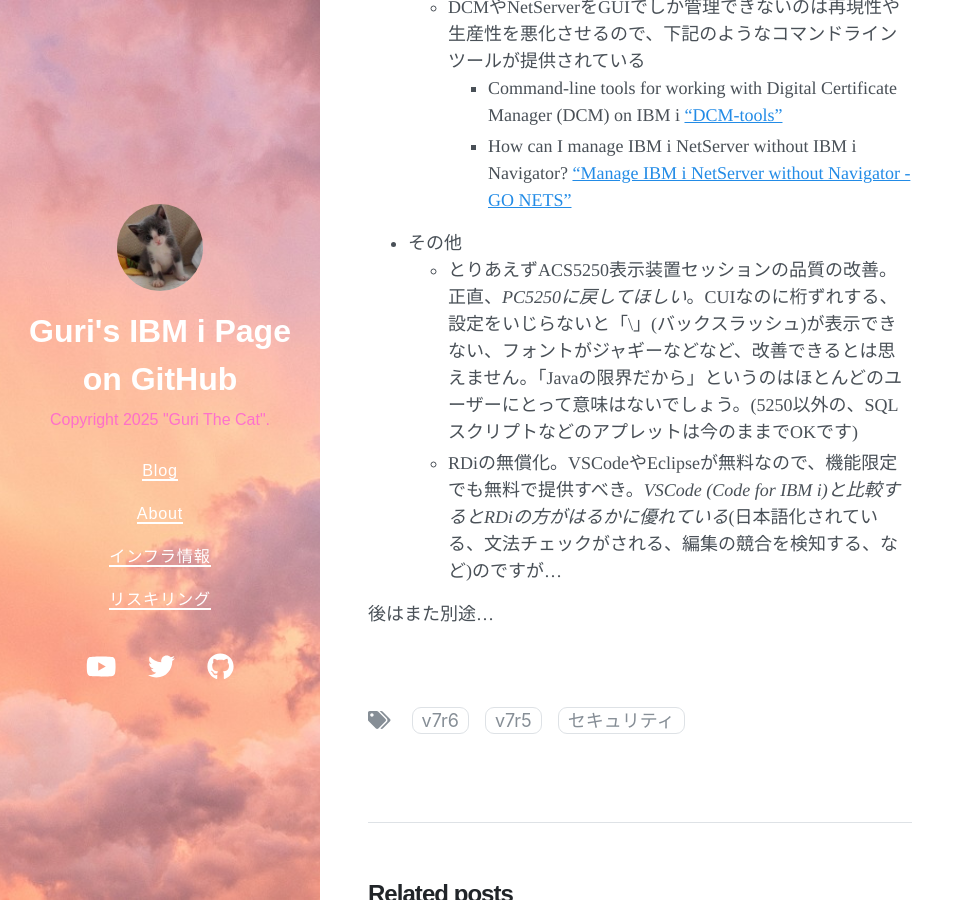
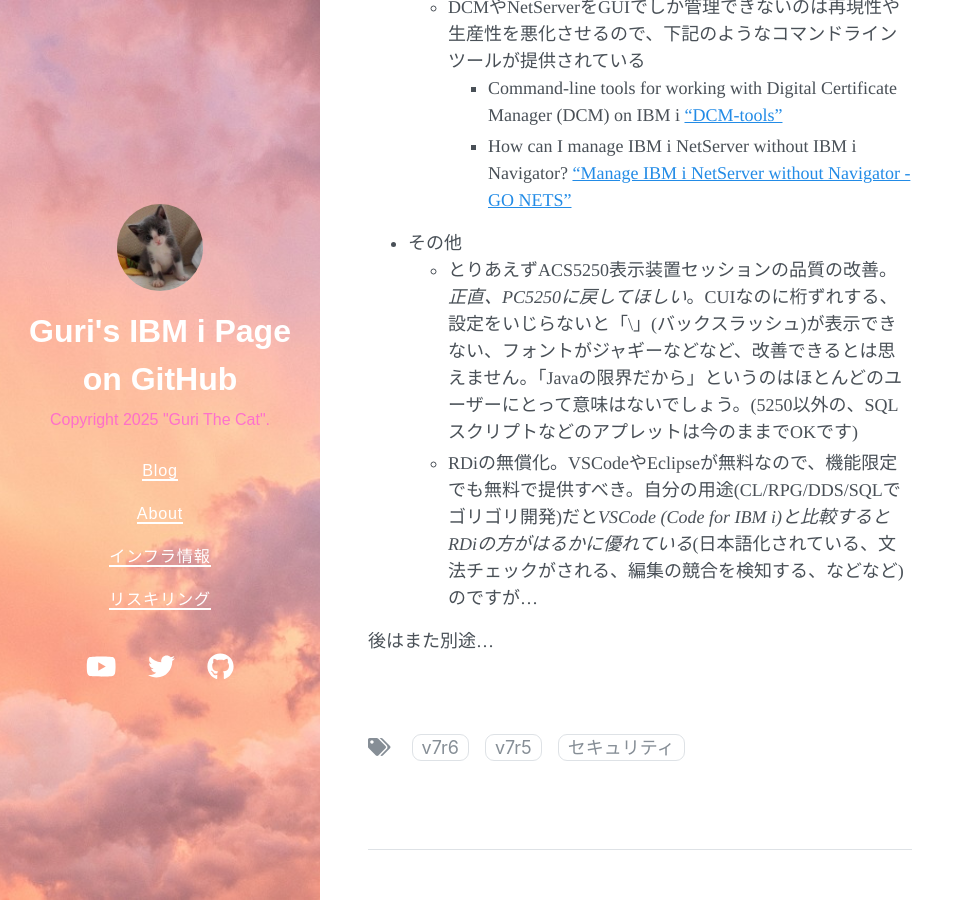
Before and after one commit to GuriCat/GuriPages, a Jekyll site: the page built from _posts/2025-04-09-IBM i 7.6の発表.markdown, in a window 1280 px wide and 900 px high, scrolled down 2594 px. Shown: the whole window, without its empty margins (0-975 px from the left). Built offline with Jekyll 4.4.1, drawn with Linux system fonts in a browser that asks for light colours; nearby versions of some CDN libraries; a script that is not in the unit is left out.

Commit message:
Update 2025-04-09-IBM i 7.6の発表.markdown

```diff
--- a/_posts/2025-04-09-IBM i 7.6の発表.markdown
+++ b/_posts/2025-04-09-IBM i 7.6の発表.markdown
@@ -61,8 +61,8 @@
     - How can I manage IBM i NetServer without IBM i Navigator? ["Manage IBM i NetServer without Navigator - GO NETS"](https://www.ibm.com/support/pages/manage-ibm-i-netserver-without-navigator-go-nets){:target="_blank"}
 
 - その他
-  - とりあえずACS5250表示装置セッションの品質の改善。正直、*PC5250に戻してほしい*。CUIなのに桁ずれする、設定をいじらないと「\」(バックスラッシュ)が表示できない、フォントがジャギーなどなど、改善できるとは思えません。「Javaの限界だから」というのはほとんどのユーザーにとって意味はないでしょう。(5250以外の、SQLスクリプトなどのアプレットは今のままでOKです)
-  - RDiの無償化。VSCodeやEclipseが無料なので、機能限定でも無料で提供すべき。*VSCode (Code for IBM i)と比較するとRDiの方がはるかに優れている*(日本語化されている、文法チェックがされる、編集の競合を検知する、など)のですが...
+  - とりあえずACS5250表示装置セッションの品質の改善。*正直、PC5250に戻してほしい*。CUIなのに桁ずれする、設定をいじらないと「\」(バックスラッシュ)が表示できない、フォントがジャギーなどなど、改善できるとは思えません。「Javaの限界だから」というのはほとんどのユーザーにとって意味はないでしょう。(5250以外の、SQLスクリプトなどのアプレットは今のままでOKです)
+  - RDiの無償化。VSCodeやEclipseが無料なので、機能限定でも無料で提供すべき。自分の用途(CL/RPG/DDS/SQLでゴリゴリ開発)だと*VSCode (Code for IBM i)と比較するとRDiの方がはるかに優れている*(日本語化されている、文法チェックがされる、編集の競合を検知する、などなど)のですが...
 
 後はまた別途...
 
```
